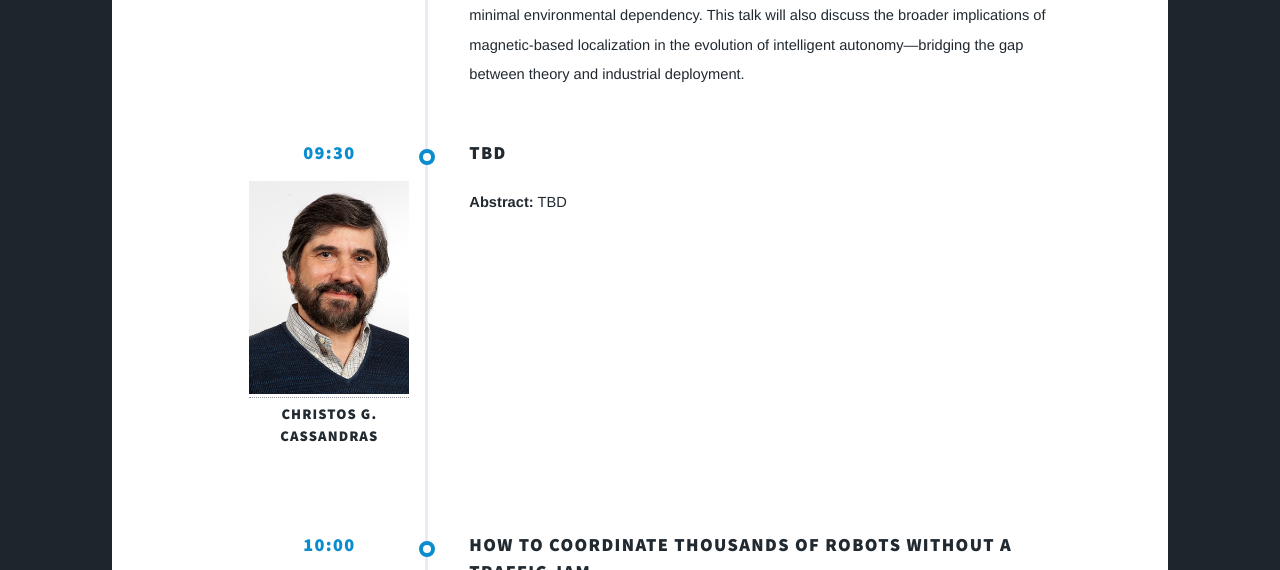
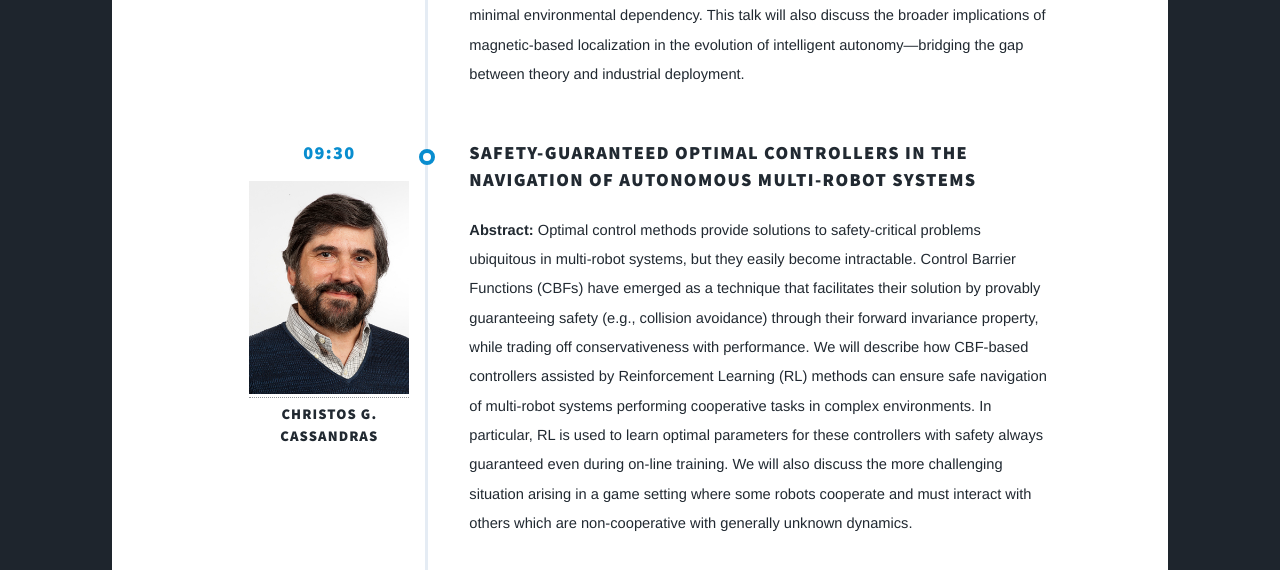
Before and after one commit to XuXinhangNTU/IROS_CARIC_Workshop, a plain HTML site: page speakers.html in a window 1280 px wide. Shown: the part 2540-3110 px from the top of the page. Drawn offline with Linux system fonts and the light colour scheme; grey boxes are pictures that could not be loaded.

Commit message:
update the cc abstract

```diff
--- a/speakers.html
+++ b/speakers.html
@@ -233,19 +233,10 @@
 										</div><!--//profile-->
 									</div><!--//meta-->
 									<div class="content">
-										<h3 class="title mb-3" style="text-align: left;">TBD</h3>
+										<h3 class="title mb-3" style="text-align: left;">Safety-guaranteed optimal controllers in the navigation of autonomous multi-robot systems
+										</h3>
 										<div class="desc" style="text-align: left;"><b>Abstract:</b>
-											TBD
-											<br>
-											<br>
-											<br>
-											<br>
-											<br>
-											<br>
-											<br>
-											<br>
-											<br>
-											<br>
+											Optimal control methods provide solutions to safety-critical problems ubiquitous in multi-robot systems, but they easily become intractable. Control Barrier Functions (CBFs) have emerged as a technique that facilitates their solution by provably guaranteeing safety (e.g., collision avoidance) through their forward invariance property, while trading off conservativeness with performance. We will describe how CBF-based controllers assisted by Reinforcement Learning (RL) methods can ensure safe navigation of multi-robot systems performing cooperative tasks in complex environments. In particular, RL is used to learn optimal parameters for these controllers with safety always guaranteed even during on-line training. We will also discuss the more challenging situation arising in a game setting where some robots cooperate and must interact with others which are non-cooperative with generally unknown dynamics.
 											</div>
 										<div class="col-xs-12" style="height:20px;"></div>
 									</div><!--//content-->
```
Also changed, not shown: 1 other file.
